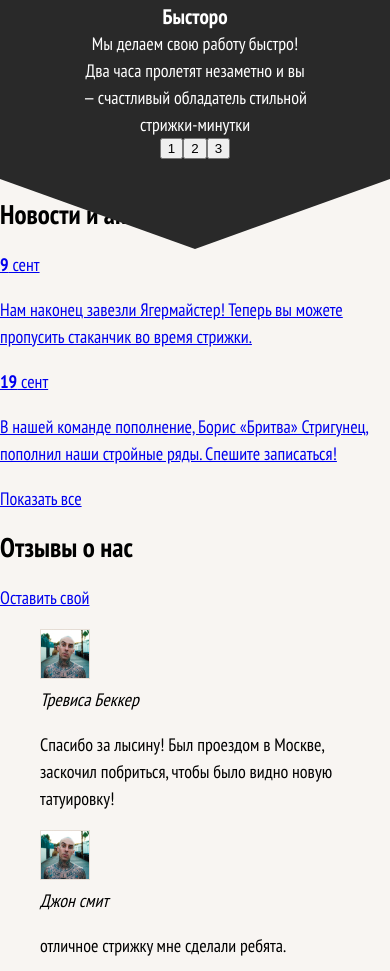
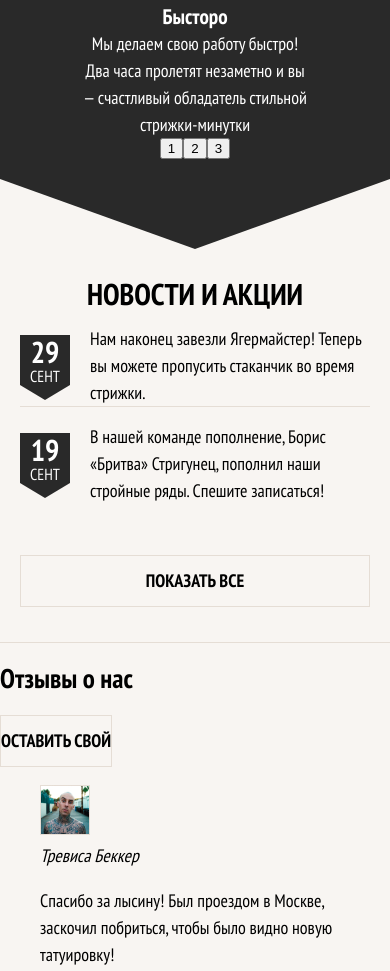
Before and after one commit to Maxmud1988/barbershop, a website: page src/index.html in a window 390 px wide. Shown: the part 937-1908 px from the top of the page. Drawn offline with nearby package versions, Linux system fonts and the light colour scheme; files that its build step writes are made by us from their sources.

Commit message:
finishted adaptive-responsive block news

```diff
--- /dev/null
+++ b/src/assets/scss/bloks/button.scss
@@ -0,0 +1,25 @@
+.button {
+  display: inline-block;
+  padding: 13px 0;
+  border: 1px solid red;
+  text-align: center;
+  text-transform: uppercase;
+  text-decoration: none;
+  color: $black;
+
+  font-style: normal;
+  font-weight: 700;
+  font-size: 18px;
+  line-height: 24px;
+
+  border: 1px solid #e5ddd5;
+  transition: all 0.3s ease;
+
+  &:hover {
+    border-color: #d5c9bd;
+  }
+  &:active {
+    background-color: #d5c9bd;
+    color: rgba($black, 0.3);
+  }
+}
--- a/src/assets/scss/bloks/nav.scss
+++ b/src/assets/scss/bloks/nav.scss
@@ -1,4 +1,5 @@
 .nav {
+  display: block;
 }
 .nav__toggle {
   @media (min-width: $tablet-width) {
@@ -22,11 +23,14 @@
   list-style: none;
   a {
     color: $white;
+    text-decoration: none;
   }
 }
 .site-list {
   @media (min-width: $tablet-width) {
     width: 570px;
+    display: flex;
+    justify-content: space-between;
   }
   @media (min-width: $desktop-width) {
     width: 780px;
--- /dev/null
+++ b/src/assets/scss/bloks/news.scss
@@ -0,0 +1,140 @@
+.news {
+  padding-top: 65px;
+  border-bottom: 1px solid #e5ddd5;
+}
+.news__wrapper {
+  padding: 35px 20px;
+
+  position: relative;
+  @media (min-width: $tablet-width) {
+    padding: 0px 64px;
+    padding-top: 50px;
+  }
+  @media (min-width: $desktop-width) {
+    width: 1200px;
+    margin: auto;
+    padding: 0px 110px;
+    padding-top: 50px;
+  }
+}
+.news__title {
+  margin: 0;
+  padding-left: 70px;
+  font-style: normal;
+  font-weight: bold;
+  font-size: 30px;
+  line-height: 30px;
+  text-transform: uppercase;
+  @media (max-width: $mobile-width-only) {
+    text-align: center;
+    padding: 0;
+  }
+}
+.news__list {
+  margin: 0;
+
+  @media (min-width: $tablet-width) {
+    display: flex;
+    justify-content: space-between;
+  }
+}
+.news__item {
+  text-decoration: none;
+  color: $black;
+  display: flex;
+  margin: 16px 0;
+
+  &:hover {
+    color: #826550;
+    text-decoration: underline;
+
+    time,
+    time::after {
+      background-color: #826550;
+    }
+  }
+  &:active {
+    time,
+    time::after,
+    b {
+      color: rgba($white, 0.3);
+    }
+  }
+
+  &:first-child {
+    border-bottom: 1px solid #e5ddd5;
+    @media (min-width: $tablet-width) {
+      border: none;
+    }
+  }
+
+  &--show {
+    display: none;
+    @media (min-width: $desktop-width) {
+      display: flex;
+    }
+  }
+  @media (min-width: $tablet-width) {
+    margin: 58px 0;
+    width: 46%;
+  }
+  @media (min-width: $desktop-width) {
+    width: 30%;
+    margin: 58px 0;
+    margin-right: 20px;
+  }
+}
+.news__date,
+.news__day {
+  display: block;
+  font-size: 16px;
+  line-height: 25px;
+  font-weight: 400;
+  text-align: center;
+  text-transform: uppercase;
+  color: $white;
+  padding-top: 2px;
+}
+.news__date {
+  flex: 0 0 50px;
+  height: 50px;
+  margin-top: 10px;
+  background-color: $darkgrey;
+  position: relative;
+  margin-bottom: 16px;
+  &::after {
+    content: "";
+    width: 100%;
+    height: 15px;
+    background-color: $darkgrey;
+    position: absolute;
+    bottom: -15px;
+    left: 0px;
+    clip-path: polygon(50% 100%, 0 0, 100% 0);
+  }
+}
+
+.news__day {
+  font-size: 30px;
+  font-weight: 700;
+}
+.news__text {
+  margin: 0;
+  padding-left: 20px;
+}
+.news__to-all {
+  width: 100%;
+  margin-top: 35px;
+  @media (min-width: $tablet-width) {
+    width: 150px;
+    position: absolute;
+    top: 0px;
+    right: 64px;
+  }
+  @media (min-width: $desktop-width) {
+    width: 150px;
+    position: absolute;
+    top: 0px;
+    right: 110px;
+  }
+}
--- a/src/assets/scss/style.scss
+++ b/src/assets/scss/style.scss
@@ -29,7 +29,11 @@ img {
   font-family: "PT Sans Narrow", "Arial", sans-serif;
   line-height: 27px;
 }
-
+.clearfix:after {
+  content: "";
+  display: table;
+  clear: both;
+}
 .page__body {
   min-height: 100%;
   margin: 0;
@@ -41,3 +45,5 @@ img {
 @import "bloks/nav.scss";
 @import "bloks/stats.scss";
 @import "bloks/advantages.scss";
+@import "bloks/news.scss";
+@import "bloks/button.scss";
--- a/src/index.html
+++ b/src/index.html
@@ -70,7 +70,7 @@ title: Barbershp
     </div>
 
   </section>
-  <section class="advantages">
+  <section class="advantages ">
     <h2 class="visually-hidden">Наши примущества</h2>
     <div class="advantages__wrapper slider">
       <ul class="advantages__list slider__list">
@@ -108,8 +108,8 @@ title: Barbershp
       <h2 class="news__title">Новости и акции</h2>
       <div class="news__list">
         <a class="news__item" href="#">
-          <time class="news__date" datetime="2022-09-09">
-            <b class="news__day">9</b> сент
+          <time class="news__date" datetime="2020-09-29">
+            <b class="news__day">29</b>сент
           </time>
           <p class="news__text">
             Нам наконец завезли
@@ -120,10 +120,18 @@ title: Barbershp
         </a>
         <a class="news__item" href="#">
           <time class="news__date" datetime="2020-09-19">
-            <b class="news__day">19</b> сент
+            <b class="news__day">19</b>сент
           </time>
           <p class="news__text">
             В нашей команде пополнение, Борис «Бритва» Стригунец, пополнил наши стройные ряды. Спешите записаться!
+          </p>
+        </a>
+        <a class="news__item news__item--show" href="#">
+          <time class="news__date" datetime="2020-09-09">
+            <b class="news__day">9</b>сент
+          </time>
+          <p class="news__text">
+            Все дорожает, а наши стрижки нет! Как так? Приходите, постригитесь и узнаете, в чем здесь подвох!
           </p>
         </a>
       </div>
```
Also changed, not shown: dist/assets/css/news.min.css (added), dist/assets/css/style.min.css, dist/index.html.
